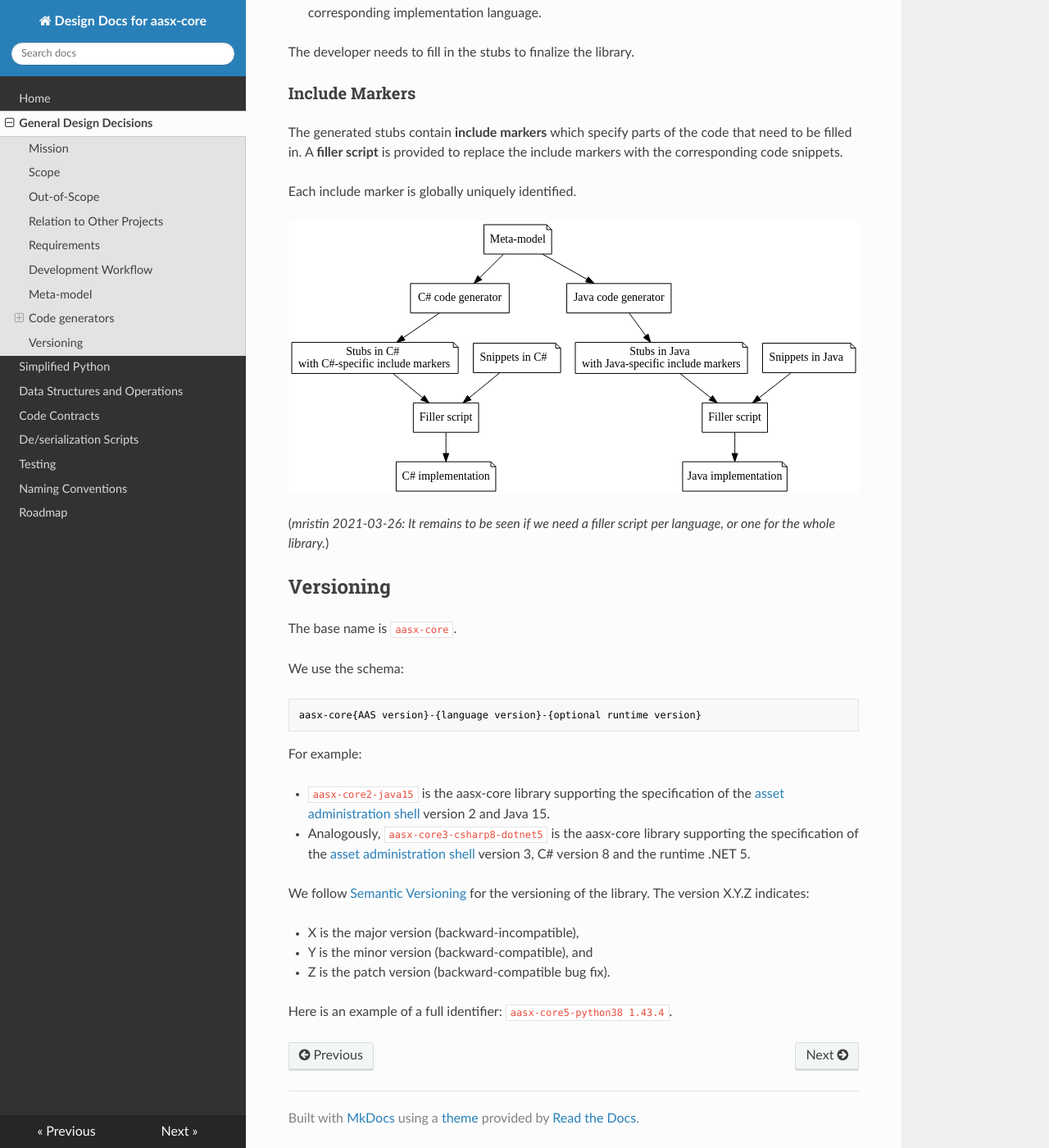
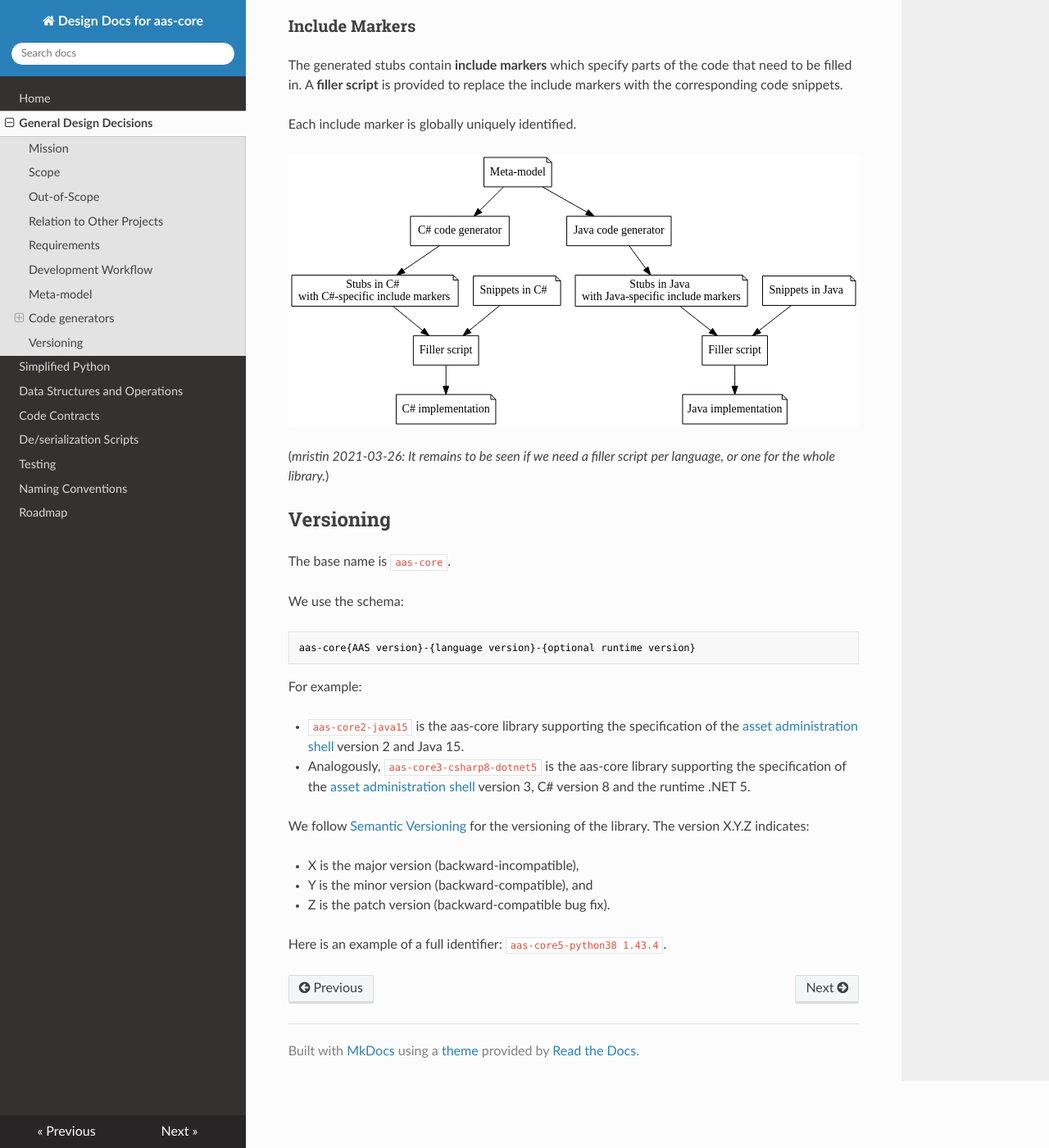
Before and after one commit to aas-core-works/design-docs, an MkDocs documentation site: the page built from docs/general-design-decisions.md, in a window 1280 px wide and 1400 px high, scrolled down 4588 px. Shown: the whole window at 82% size. Built offline with MkDocs 1.6.1, drawn with Linux system fonts in a browser that asks for light colours; nearby versions of some CDN libraries; some of the changed text lies outside the part shown.

Commit message:
Rename `aasx-core` to `aas-core` (#3)
`AASX` in the name implied the package. However, we spun out the
reading and writing `*.aasx` package files to a different library,
`aas-package`.

````diff
--- a/docs/general-design-decisions.md
+++ b/docs/general-design-decisions.md
@@ -17,14 +17,19 @@ We embrace **stability** and **long-term support** instead of  **experimental fe
 The library should be **minimalistic** (as opposed to large  enterprise systems).
 
 The library should provide base for a rich **toolkit** built on top of it.
-For example, generators such as aasx-to-grpc or aasx-to-opc-ua-server.
+For example, generators such as aas-to-grpc or aas-to-opc-ua-server.
 
 ## Out-of-Scope
 
 * The **component manager**, the "active" part of the shell, is out-of-scope.<br>
   <br>
-  This is the responsability of other components such as [aasx-server].<br>
+  This is the responsibility of other components such as [aasx-server].<br>
   <br>
+* The library should not provide read/write operations on **AASX files**.<br>
+  <br>
+  A separate library, aas-package, should take care of that.
+  <br>
+
 * The **thread-safe operations** and **ACID transactions** are out-of-scope.<br>
   <br>
   The locking as well as write-ahead logs are left to the user.
@@ -67,10 +72,6 @@ For example, generators such as aasx-to-grpc or aasx-to-opc-ua-server.
   <br>
   This allows language-specific power features such as reflection.<br>
   <br>
-* The library should provide read/write operations on **AASX files**.<br>
-  <br>
-  This means that blobs and packaged files should be readable/writable, but no additional features on the blobs should be made available.<br>
-  <br>
 * The library should provide **import/export for JSON and XML**.<br>
   <br>
   Other formats such as AutomationML and RDF are not supported out-of-the-box.
@@ -103,7 +104,7 @@ For example, generators such as aasx-to-grpc or aasx-to-opc-ua-server.
   <br>
 * The user **should not use constructors** to create objects.<br>
   <br>
-  We want to keep migrations between aasx-core and aasx-db (its thread-safe pendant based on transactions) as effortless as possible.
+  We want to keep migrations between aas-core and aasx-db (its thread-safe pendant based on transactions) as effortless as possible.
   Since aasx-db is an *object-oriented database*, it needs to keep track of the objects and their state.
   Therefore, constructors need to be handled through factory methods to prepare for a future migration to aasx-db.<br>
   <br>
@@ -178,18 +179,18 @@ Each include marker is globally uniquely identified.
 
 ## Versioning
 
-The base name is `aasx-core`.
+The base name is `aas-core`.
 
 We use the schema:
 
 ```
-aasx-core{AAS version}-{language version}-{optional runtime version}
+aas-core{AAS version}-{language version}-{optional runtime version}
 ```
 
 For example:
 
-* `aasx-core2-java15` is the aasx-core library supporting the specification of the [asset administration shell] version 2 and Java 15.
-* Analogously, `aasx-core3-csharp8-dotnet5` is the aasx-core library supporting the specification of the [asset administration shell] version 3, C# version 8 and the runtime .NET 5.
+* `aas-core2-java15` is the aas-core library supporting the specification of the [asset administration shell] version 2 and Java 15.
+* Analogously, `aas-core3-csharp8-dotnet5` is the aas-core library supporting the specification of the [asset administration shell] version 3, C# version 8 and the runtime .NET 5.
 
 We follow [Semantic Versioning] for the versioning of the library.
 The version X.Y.Z indicates:
@@ -200,4 +201,4 @@ The version X.Y.Z indicates:
 
 [Semantic Versioning]: http://semver.org/spec/v1.0.0.html
 
-Here is an example of a full identifier: `aasx-core5-python38 1.43.4`.
+Here is an example of a full identifier: `aas-core5-python38 1.43.4`.
--- a/mkdocs.yml
+++ b/mkdocs.yml
@@ -1,4 +1,4 @@
-site_name: Design Docs for aasx-core
+site_name: Design Docs for aas-core
 nav:
     - Home: index.md
     - General Design Decisions: general-design-decisions.md
````
Also changed, not shown: README.md (+3 -3 lines), docs/contracts.md (+1 -1 lines), docs/deserialization-scripts.md (+1 -1 lines), docs/index.md (+2 -2 lines), docs/general-design-decisions/relation-to-other-projects.svg, 1 other file.
